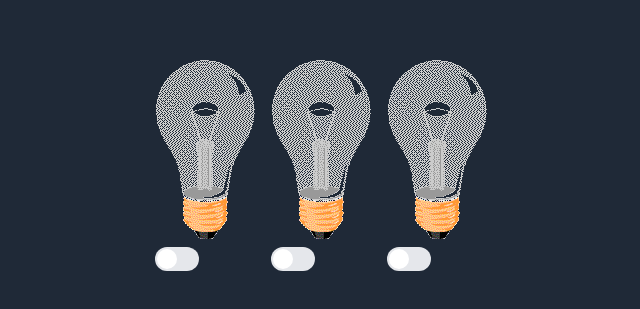
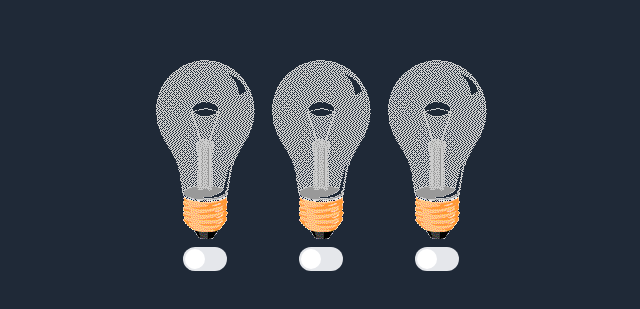
Before and after one commit to Naufall0000/SESI-4, a plain HTML site: page index.html in a window 1280 px wide. Shown: the part 235-544 px from the top of the page, without its empty margins (319-959 px from the left). Drawn offline with nearby package versions, Linux system fonts and the light colour scheme.

```diff
--- a/index.html
+++ b/index.html
@@ -11,7 +11,7 @@
 <body>
     <div class="flex justify-center items-center min-h-screen w-full bg-gray-800 gap-4">
         <!--LAMPU 1-->
-        <div class="flex flex-col gap-2">
+        <div class="flex flex-col gap-2 items-center">
             <img src="assets/images/off.gif" alt="" id="lampu1" />
 
         <label for="default-toggle1" class="inline-flex relative items-center cursor-pointer">
@@ -27,7 +27,7 @@
         </div>
 
         <!--LAMPU 2-->
-        <div class="flex flex-col gap-2">
+        <div class="flex flex-col gap-2 items-center">
             <img src="assets/images/off.gif" alt="" id="lampu2">
             <label for="default-toggle2" class="relative inline-flex items-center cursor-pointer">
                 <input type="checkbox" id="default-toggle2" class="sr-only peer" onchange="saklar()"/>
@@ -42,7 +42,7 @@
         </div>
 
         <!--LAMPU 3-->
-        <div class="flex flex-col gap-2">
+        <div class="flex flex-col gap-2 items-center">
             <img src="assets/images/off.gif" alt="" id="lampu3" />
             <label for="default-toggle3" class="relative inline-flex items-center cursor-pointer">
                 <input type="checkbox" id="default-toggle3" class="sr-only peer" onchange="saklar()"/>
```
